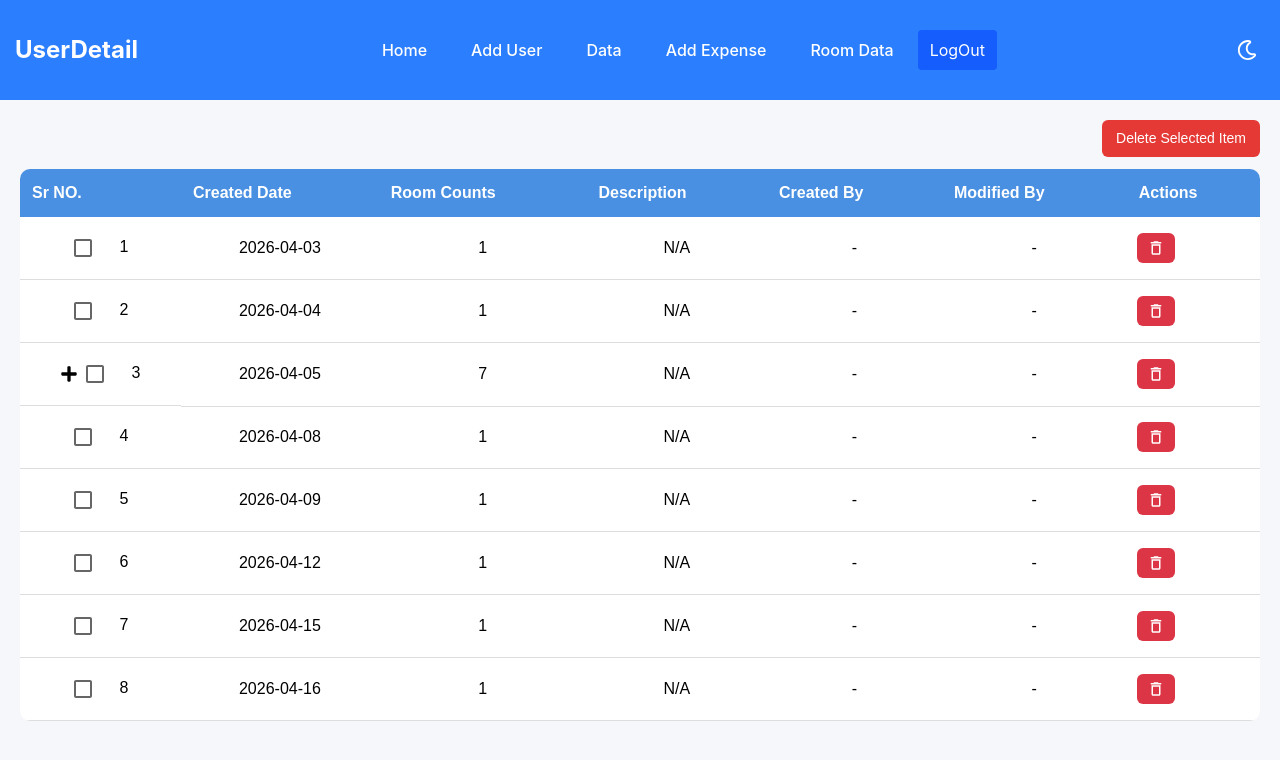
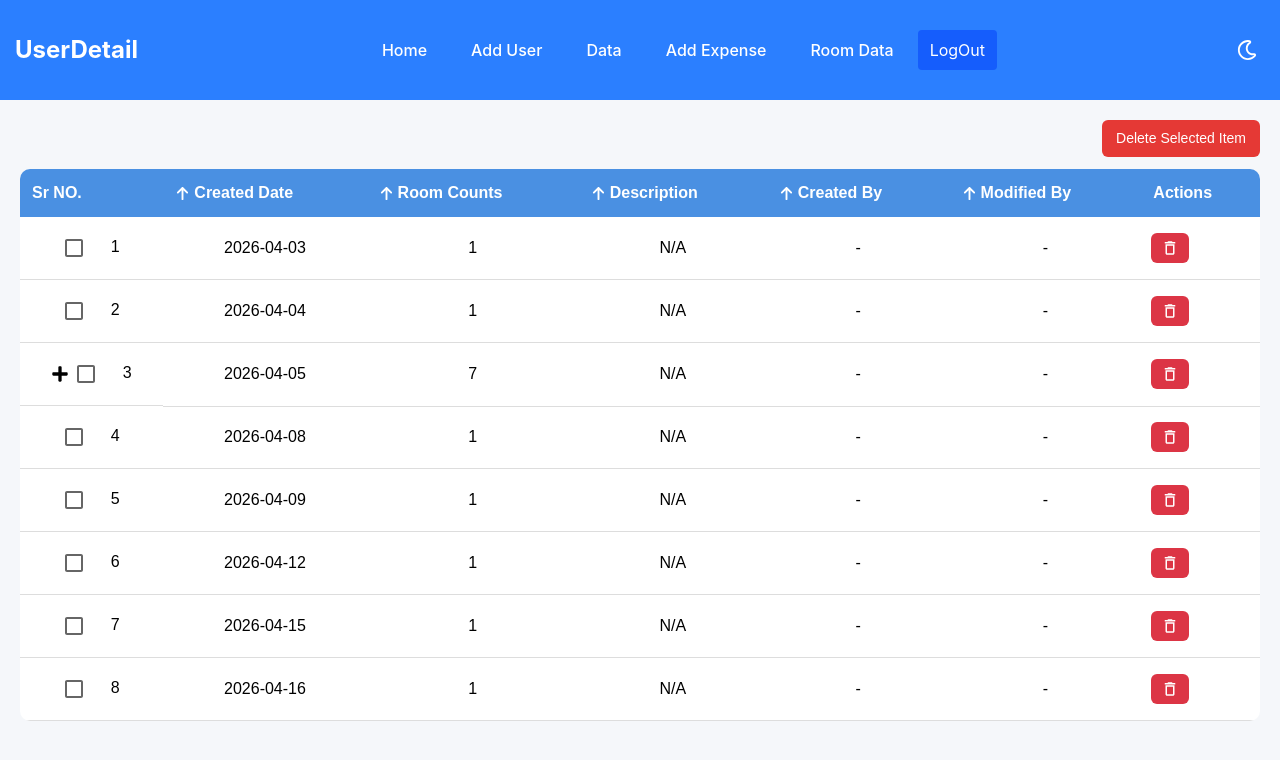
Before and after one commit to Bansi1705/newDemo, a React (Vite) app: page /roomData in a window 1280 px wide. Shown: the top 760 px of the page. Built offline with nearby package versions, Linux system fonts and the light colour scheme; data requests are answered from the project's data file; sample sign-in values are in the browser's storage.

Commit message:
{BC][sorting added to RoomData component]

```diff
--- a/src/Components/CommonComponents/Confirmation.tsx
+++ b/src/Components/CommonComponents/Confirmation.tsx
@@ -30,7 +30,7 @@ function Confirmation({ confirm, cancel, message, type }: props) {
                 />
 
                 <Buttons
-                  label="Cancle"
+                  label="Cancel"
                   onClick={cancel}
                   className="no-btn"
                 />
--- a/src/Pages/RoomData.tsx
+++ b/src/Pages/RoomData.tsx
@@ -6,7 +6,7 @@ import { Apiservice } from "../Services/ApiService";
 import { toast } from "react-toastify";
 import { CONSTANT } from "../Services/Constant";
 import { FaPlus } from "react-icons/fa";
-import { FaMinus } from "react-icons/fa6";
+import { FaArrowDown, FaArrowUp, FaMinus } from "react-icons/fa6";
 import { Buttons } from "../Components/CommonComponents/Buttons";
 import { MdDeleteOutline } from "react-icons/md";
 import Confirmation from "../Components/CommonComponents/Confirmation";
@@ -32,13 +32,15 @@ export const RoomData = () => {
   const [confirmMsg, setConfirmMsg] = useState<string>("");
 
   const [showConfirm, setShowConfirm] = useState<boolean>(false);
+  const [sortOrder, setSortOrder] = useState<"asc" | "desc">("asc");
+  const [sortKey, setSortKey] = useState<string>("");
 
   const tableHeader = [
     { label: "Sr NO.", key: "srNo" },
-    { label: "Created Date", key: "createdAt" },
+    { label: "Created Date", key: "isoDate" },
     { label: "Room Counts", key: "roomsCount" },
     { label: "Description", key: "description" },
-    { label: "Created By", key: "isoDate" },
+    { label: "Created By", key: "createdBy" },
     { label: "Modified By", key: "modifiedBy" },
     { label: "Actions", key: "actions" },
   ];
@@ -174,6 +176,38 @@ export const RoomData = () => {
     setShowConfirm(true);
   };
 
+  const handleSorting = (key: string) => {
+    if (key === "srNo" || key === "actions") return;
+
+    if (sortKey === key) {
+      setSortOrder(sortOrder === "asc" ? "desc" : "asc");
+    } else {
+      setSortKey(key);
+      setSortOrder("asc");
+    }
+  };
+
+  const sortData = () => {
+    if (!sortKey) return roomData;
+
+    return [...roomData].sort((a, b) => {
+      const valueA = a[sortKey as keyof RoomDataInterface];
+      const valueB = b[sortKey as keyof RoomDataInterface];
+
+      if (typeof valueA === "string" && typeof valueB === "string") {
+        return sortOrder === "asc"
+          ? valueA.localeCompare(valueB)
+          : valueB.localeCompare(valueA);
+      }
+
+      if (typeof valueA === "number" && typeof valueB === "number") {
+        return sortOrder === "asc" ? valueA - valueB : valueB - valueA;
+      }
+
+      return 0;
+    });
+  };
+
   return (
     <>
       <div>
@@ -192,6 +226,20 @@ export const RoomData = () => {
                     {tableHeader.map((head, index) => (
                       <th key={index}>
                         <div className="flex items-center gap-1">
+                          {head.label !== "Actions" &&
+                            head.label !== "Sr NO." && (
+                              <div onClick={() => handleSorting(head.key)}>
+                                {sortKey === head.key ? (
+                                  sortOrder === "asc" ? (
+                                    <FaArrowDown size={15} />
+                                  ) : (
+                                    <FaArrowUp size={15} />
+                                  )
+                                ) : (
+                                  <FaArrowUp size={15} />
+                                )}
+                              </div>
+                            )}
                           {head.label}
                         </div>
                       </th>
@@ -199,7 +247,7 @@ export const RoomData = () => {
                   </tr>
                 </thead>
                 <tbody>
-                  {roomData.map((data: RoomDataInterface, index: number) => (
+                  {sortData().map((data: RoomDataInterface, index: number) => (
                     <>
                       <tr key={index}>
                         {data.subArray.length !== 0 ? (
@@ -294,7 +342,7 @@ export const RoomData = () => {
                                     }
                                     label=""
                                   />
-                                  {subIndex + 1}
+                                  {index + 1}.{subIndex + 1}
                                 </td>
                                 <td>{sub.isoDate?.split("T")[0]}</td>
                                 <td>{sub.roomsCount}</td>
```
